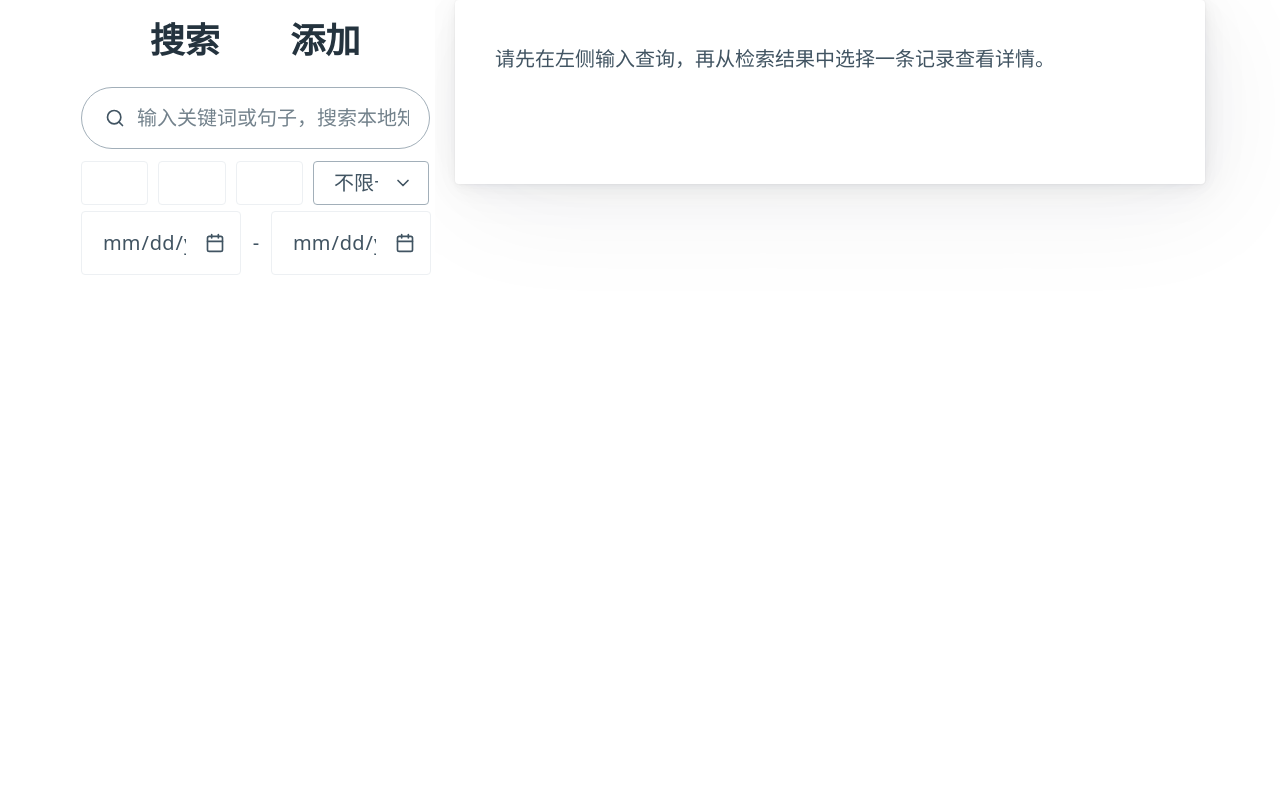
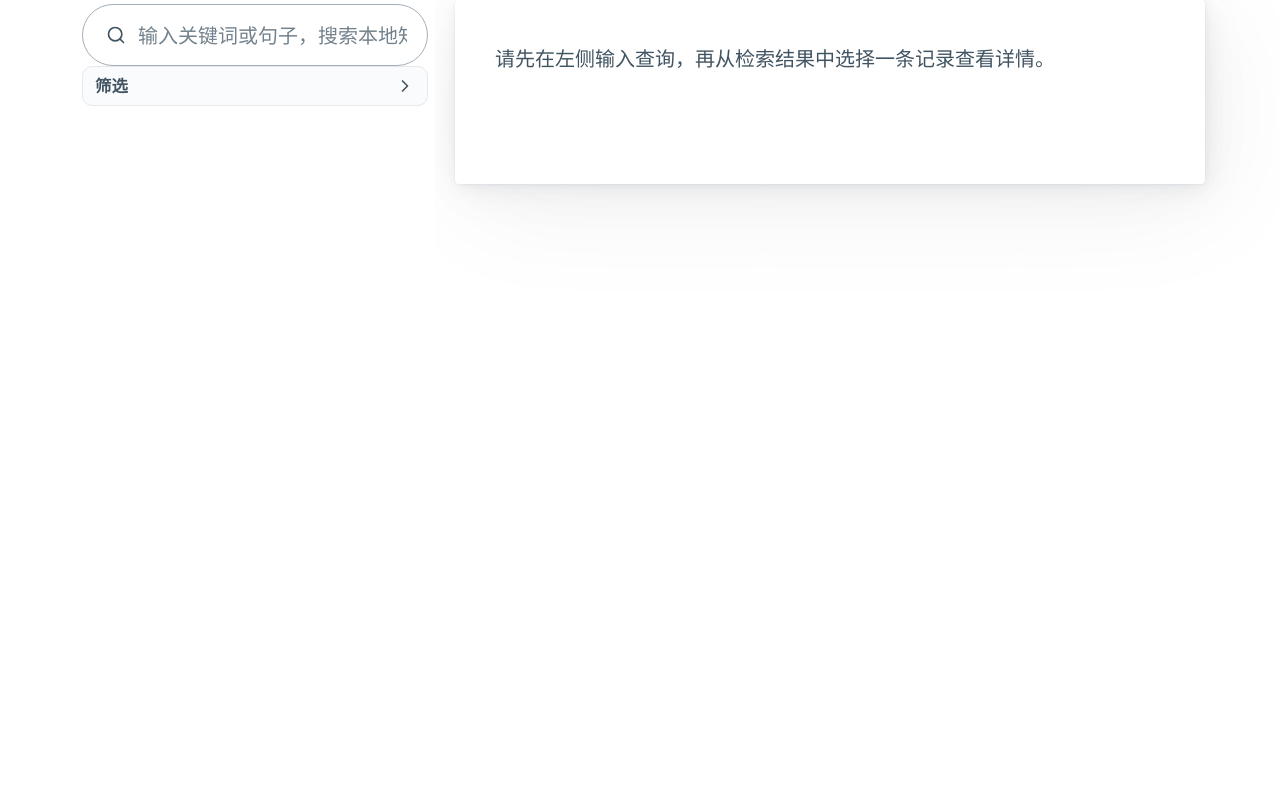
Before and after one commit to xiaojun-Python/SelfIndex, a Flask app: page / in a window 1280 px wide. Run offline with Flask 3, Linux system fonts and the light colour scheme; some libraries are stand-ins or nearby versions.

Commit message:
2026.03.24

```diff
--- a/app/static/css/custom.css
+++ b/app/static/css/custom.css
@@ -140,6 +140,7 @@ main {
 
   /* 移除顶部内边距（顶部已有 sticky 定位的元素） */
   padding-top: 0;
+  gap: 0.35rem;
 }
 
 
@@ -149,10 +150,8 @@ main {
    搜索面板内部的多个 sticky 元素，确保搜索控件始终可见
 */
 
-.menu-bar,
-.search-input,
-.filters,
-.search-header {
+#search-form,
+#search-results {
   /*
    * flex: 0 0 auto
    * - flex-grow: 0 不参与剩余空间分配
@@ -172,28 +171,7 @@ main {
   z-index: 5;
 
   /* 内边距：上下 0.5rem，左右 0 */
-  padding: 0.5rem 0;
-}
-
-
-/* ============================================
-   第六部分：菜单栏样式 (Menu Bar)
-   ============================================
-   顶部导航菜单，采用均匀分布的布局
-*/
-
-.menu-bar {
-  /* 弹性盒布局 */
-  display: flex;
-
-  /*
-   * justify-content: space-evenly
-   * - 所有子元素均匀分布，首尾元素距边缘距离等于元素间距的一半
-   */
-  justify-content: space-evenly;
-
-  /* 外边距：上下 0.2rem，左右 0 */
-  margin: 0.2rem;
+  padding: 0;
 }
 
 
@@ -203,8 +181,9 @@ main {
 */
 
 #search-input {
-  margin: 0.3rem;               /* 外边距 */
-  width: 97%;                   /* 宽度占满父元素，保留 3% 边距 */
+  margin: 0.2rem 0.35rem 0;
+  width: calc(100% - 0.7rem);
+  min-height: 2.7rem;
 }
 
 
@@ -214,10 +193,29 @@ main {
    HTML <details> 元素用于创建可折叠的过滤区域
 */
 
-details {
-  margin: 0.3rem;               /* 外边距 */
-  padding: 3px;                 /* 内边距 */
-  border-bottom: 0;             /* 移除底部边框 */
+.filter-details {
+  margin: 0 0.35rem;
+  border: 1px solid #e6e8eb;
+  border-radius: 10px;
+  background: #fafbfc;
+  padding: 0.1rem 0.15rem;
+}
+
+.filter-details summary {
+  cursor: pointer;
+  list-style: none;
+  font-size: 0.82rem;
+  font-weight: 600;
+  color: #4b5563;
+  padding: 0.35rem 0.45rem;
+}
+
+.filter-details summary::-webkit-details-marker {
+  display: none;
+}
+
+.filter-details[open] summary {
+  padding-bottom: 0.15rem;
 }
 
 
@@ -229,13 +227,15 @@ details {
 .filter-button,
 .filter-select {
   margin: 0;                    /* 移除默认外边距 */
-  padding: 0.3rem;              /* 内边距 */
+  padding: 0.25rem 0.45rem;
+  min-height: 2rem;
+  font-size: 0.82rem;
 }
 
 .filter-select {
-  width: 100%;                  /* 宽度占满父元素 */
-  height: 100%;                 /* 高度占满父元素 */
-  padding: 0.3rem;              /* 内边距 */
+  width: 100%;
+  height: 100%;
+  padding: 0.25rem 0.35rem;
 }
 
 /* 日期选择器输入框 */
@@ -261,9 +261,9 @@ details {
   align-items: center;
 
   /* 子元素之间的间距 */
-  gap: 0.5rem;
-
-  margin: 0.3rem;               /* 外边距 */
+  gap: 0.45rem;
+  margin: 0.2rem 0.3rem 0.35rem;
+  flex-wrap: wrap;
 }
 
 /* 过滤行中的图标按钮 */
@@ -302,12 +302,12 @@ details {
   width: 100%;
 
   /* 最大宽度限制，防止在小屏幕上过度拉伸 */
-  max-width: 350px;
+  max-width: 100%;
 
   /* 子元素在主轴上两端对齐，中间均匀分布 */
   justify-content: space-between;
 
-  margin: 0.3rem;               /* 外边距 */
+  margin: 0.1rem 0.3rem 0.35rem;
 }
 
 /* 日期输入框样式 */
@@ -321,10 +321,10 @@ details {
   flex: 1;
 
   /* 最大宽度 160px */
-  max-width: 160px;
+  max-width: none;
 
   /* 最小宽度 150px，防止过窄 */
-  min-width: 150px;
+  min-width: 120px;
 
   /* 边框样式 */
   border: 1px solid var(--muted-border-color);
@@ -349,7 +349,7 @@ details {
 */
 
 #search-results {
-  margin: 0.3rem;                /* 外边距 */
+  margin: 0.1rem 0.3rem 0.3rem;
 
   /*
    * flex: 1 1 auto
--- a/app/templates/index.html
+++ b/app/templates/index.html
@@ -3,11 +3,6 @@
 {% block content %}
 <div class="grid">
     <div class="search-panel">
-        <div class="menu-bar">
-            <h2 class="secondary">搜索</h2>
-            <h2 class="secondary" hx-get="/api/add_form" hx-target="#data-form-modal" hx-swap="innerHTML">添加</h2>
-        </div>
-
         <form id="search-form">
             <input type="hidden" id="sort-input" name="sort" value="default">
 
@@ -21,6 +16,9 @@
                 hx-target="#search-results"
                 hx-include="#search-form"
             >
+
+            <details class="filter-details">
+                <summary>筛选</summary>
 
                 <div class="filter-row filter-row-icons">
                     <button
@@ -99,6 +97,7 @@
                         hx-include="#search-form"
                     >
                 </div>
+            </details>
         </form>
 
         <div id="search-results" class="results-container"></div>
```
Lines whose indentation alone changed are shown as unchanged.
